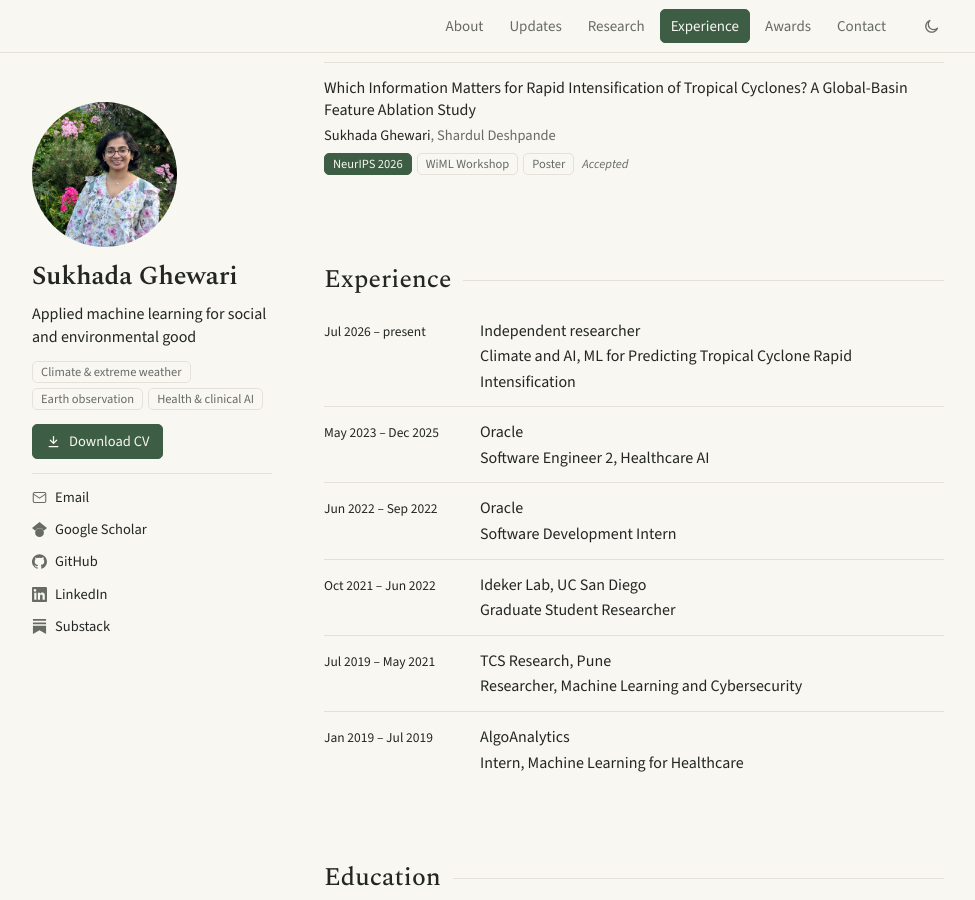
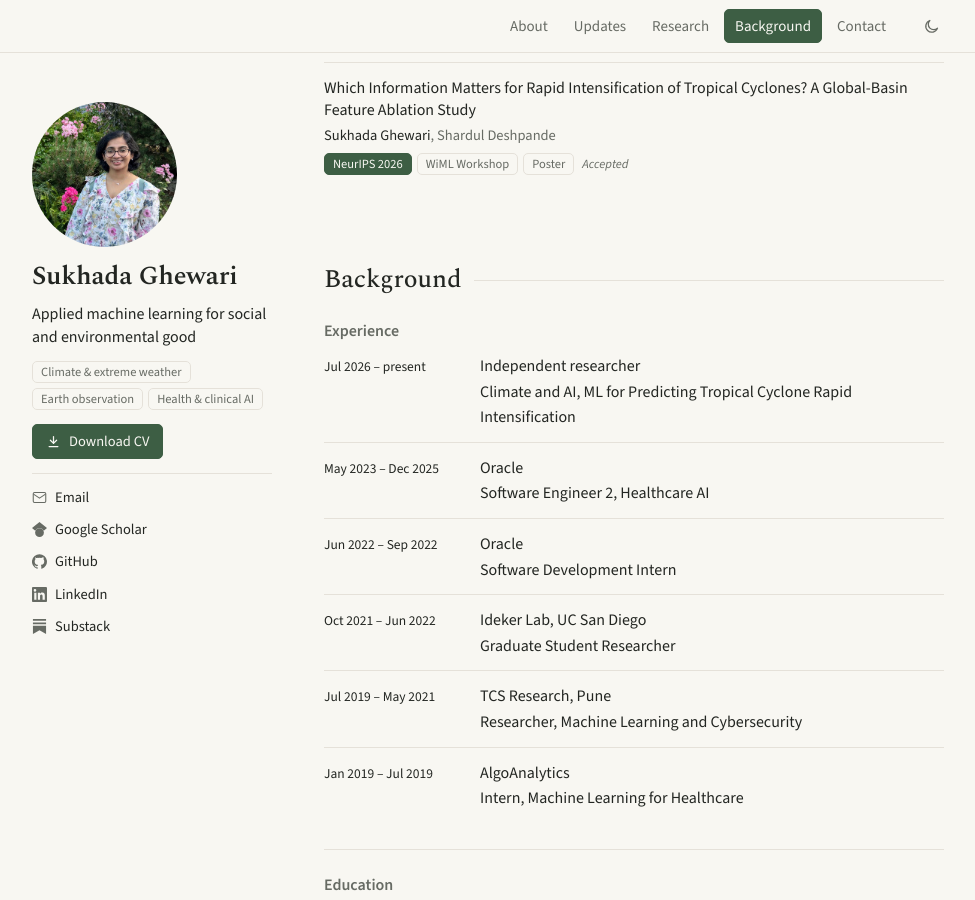
Before and after one commit to sukhadaghewari/sukhadaghewari.github.io, a Jekyll site: the page built from index.html, in a window 1280 px wide and 900 px high, scrolled down 1746 px. Shown: the whole window, without its empty margins (152-1127 px from the left). Built offline with Jekyll 4.4.1, drawn with Linux system fonts in a browser that asks for light colours.

Commit message:
Group Experience, Education, Awards and Academic service under Background
Co-Authored-By: Claude Opus 5.5 <noreply@anthropic.com>

```diff
--- a/_data/cv.yml
+++ b/_data/cv.yml
@@ -1,6 +1,6 @@
 # ---------------------------------------------------------------
-# EXPERIENCE, EDUCATION, AWARDS AND SERVICE
-# The home page shows these sections in this order, after News.
+# BACKGROUND: EXPERIENCE, EDUCATION, AWARDS AND ACADEMIC SERVICE
+# The home page shows these as subsections of Background, in this order.
 # To add something, find its section and add an entry, newest first.
 #
 # Papers, tutorials and posters don't go here. They go in
--- a/_layouts/one.html
+++ b/_layouts/one.html
@@ -209,8 +209,7 @@
       <a href="{{ home }}#about">About</a>
       <a href="{{ home }}#updates">Updates</a>
       <a href="{{ home }}#research">Research</a>
-      <a href="{{ home }}#experience">Experience</a>
-      <a href="{{ home }}#awards">Awards</a>
+      <a href="{{ home }}#background">Background</a>
       {%- if posts.size > 0 %}<a href="{{ home }}#writing">Writing</a>{% endif %}
       <a href="{{ home }}#contact">Contact</a>
     </nav>
--- a/index.html
+++ b/index.html
@@ -59,11 +59,11 @@ permalink: /
   </section>
 
 
+  {%- comment -%} Background: Experience, Education, Awards and Academic service as subsections, like Research. {%- endcomment -%}
+  <section id="background">
+    <h2>Background</h2>
   {%- for s in site.data.cv %}
-  {%- assign id = s.section | slugify %}
-  {%- if s.section contains "Awards" %}{% assign id = "awards" %}{% endif %}
-  <section id="{{ id }}">
-    <h2>{{ s.section }}</h2>
+    <h3 id="{{ s.section | slugify }}">{{ s.section }}</h3>
     <ul class="rows">
       {%- for e in s.entries %}
       <li>
@@ -80,8 +80,8 @@ permalink: /
       </li>
       {%- endfor %}
     </ul>
+  {%- endfor %}
   </section>
-  {%- endfor %}
 
   {%- if posts.size > 0 %}
   <section id="writing">
```
Also changed, not shown: cv.html (+4 -4 lines).
